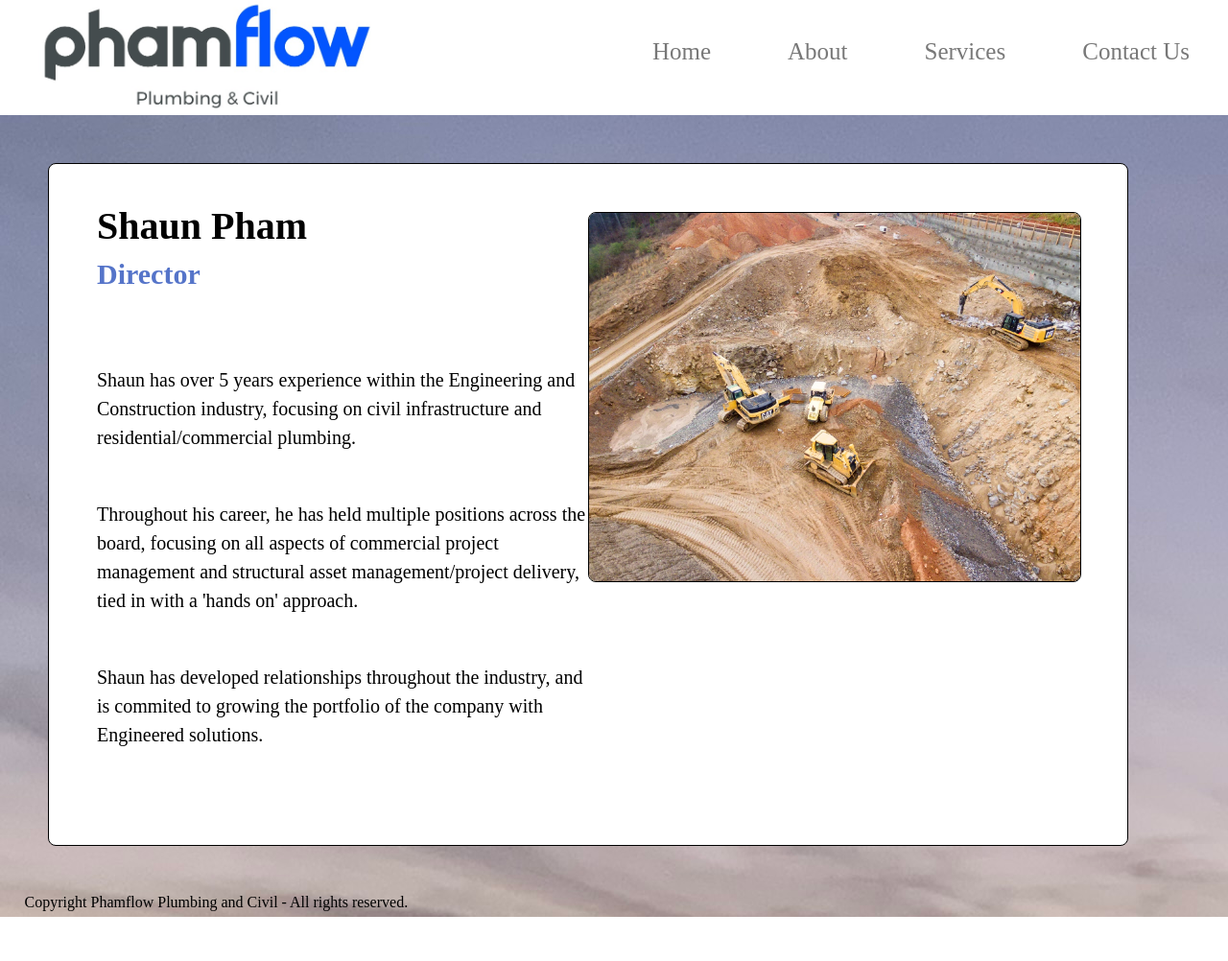
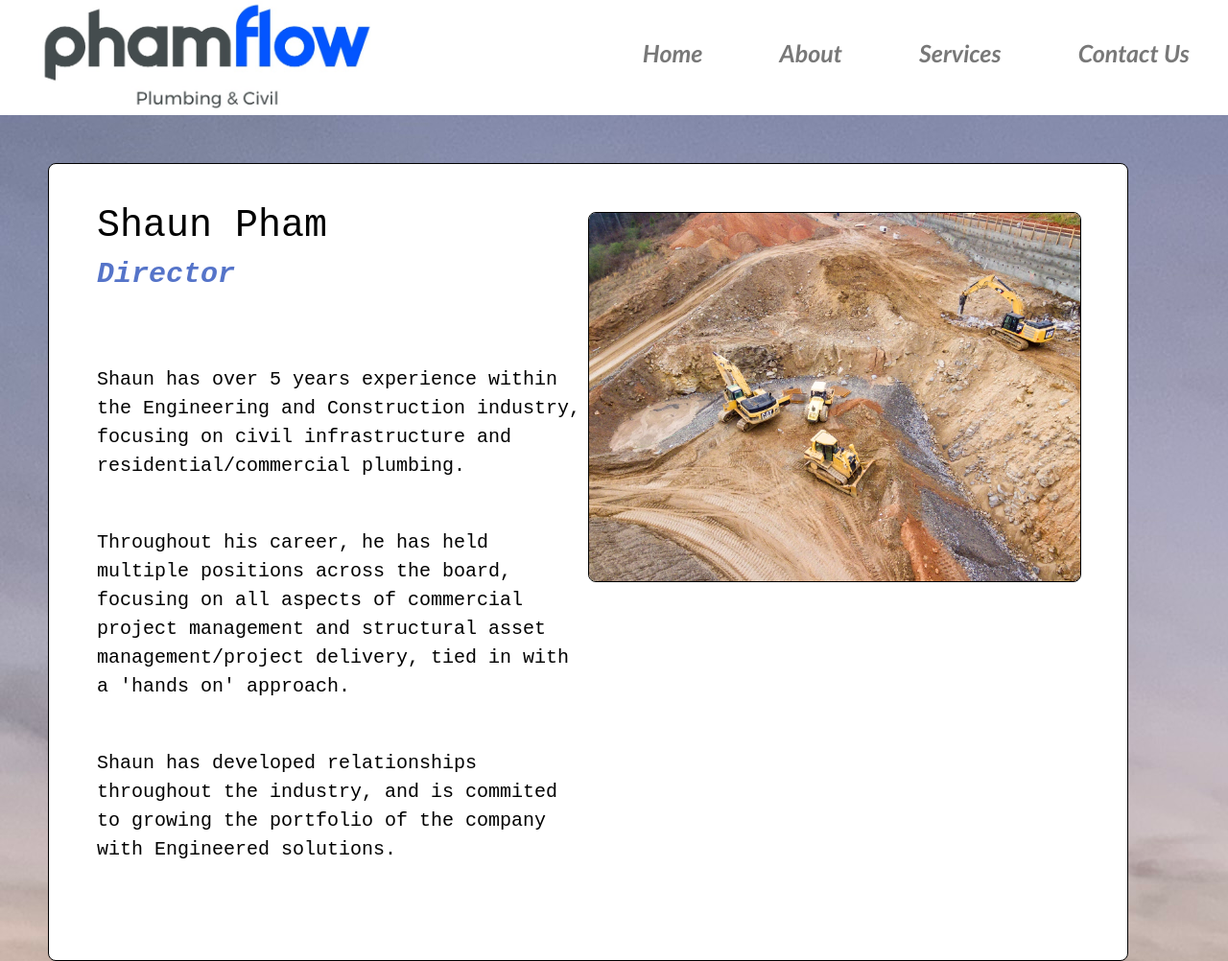
Before and after one commit to shaunpham98/Personal_Website, a plain HTML site: page about.html in a window 1280 px wide. Shown: the top 1002 px of the page at 96% size. Before the commit the page ends 956 px from the top, so only its background shows below. Drawn offline with Linux system fonts and the light colour scheme.

Commit message:
Final styling amended, font details, ready to submit

```diff
--- a/CSS/style.css
+++ b/CSS/style.css
@@ -34,7 +34,9 @@ header{
 .navigation{
     float: right;
     height: 100%;
-
+    font-family:'Trebuchet MS', 'Lucida Sans Unicode', 'Lucida Grande', 'Lucida Sans', Arial, sans-serif;
+    font-style: oblique;
+    font-weight: 600;
 }
 
 .navigation a{
@@ -75,14 +77,21 @@ header{
 
 .box p{
     margin-bottom: 50px;
+    font-family: 'Courier New', Courier, monospace;
+    font-weight: 300;
 }
 
 .box h1{
     margin-bottom: 20px;
+    font-family: 'Courier New', Courier, monospace;
+    font-weight: 100;
 }
 
 .box h2{
     margin-bottom: 80px;
+    font-style: italic;
+    font-family: 'Courier New', Courier, monospace;
+    font-weight: 10000;
 }
 
 .box img{
```
